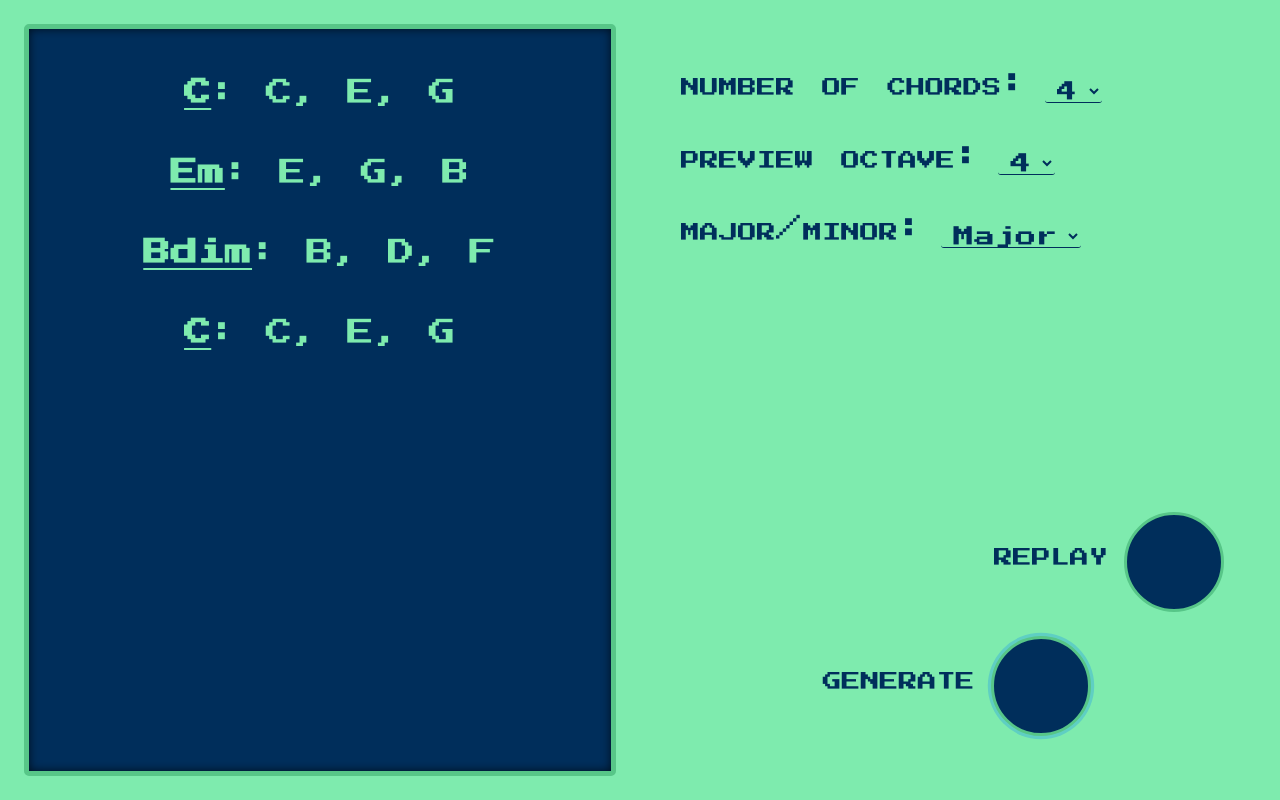
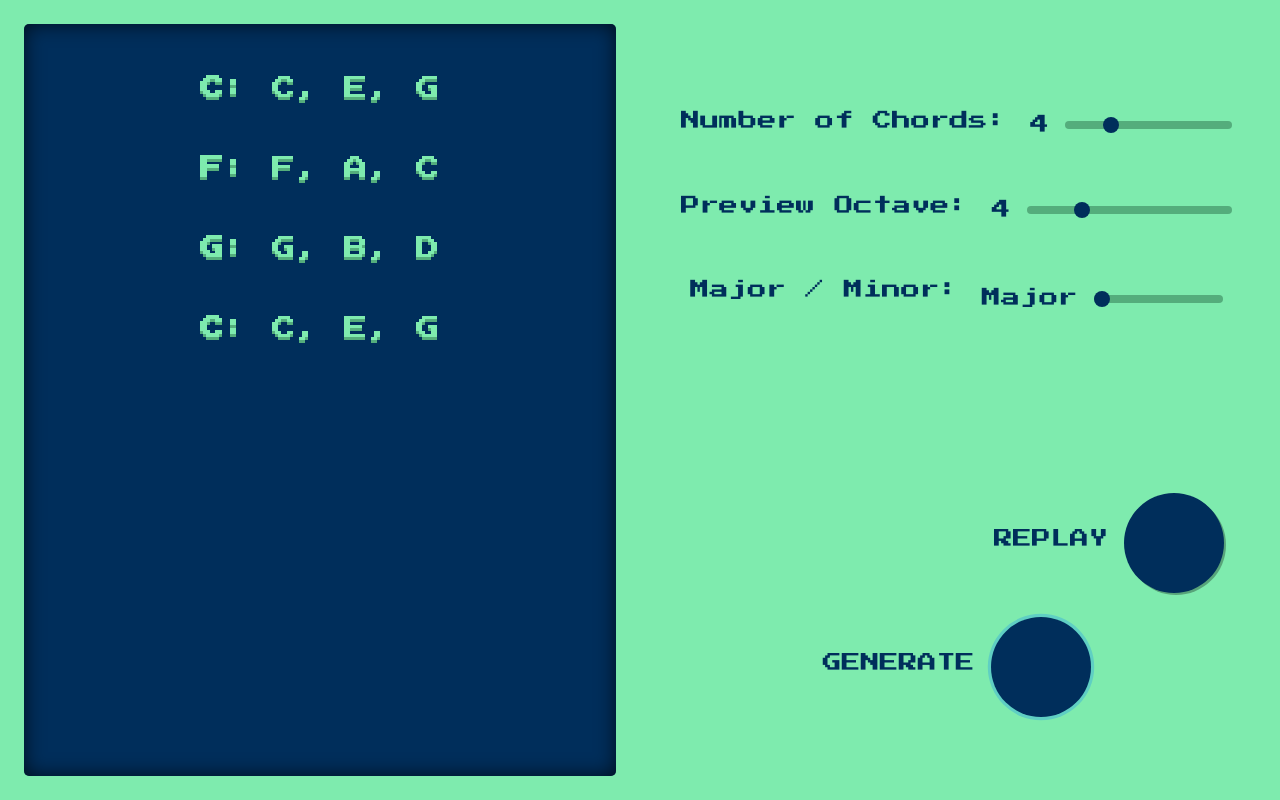
Before and after one commit to rynstwrt/ChordProgressionGenerator, a plain HTML site: page index.html in a window 1280 px wide. Both pictures are taken after a click on the button 1040 px from the left and 686 px from the top of the page. Drawn offline with Linux system fonts and the light colour scheme.

Commit message:
Change Selector to Ranges

```diff
--- a/index.html
+++ b/index.html
@@ -20,45 +20,51 @@
 			<!-- Inputs and Buttons-->
 			<div class='col-sm-6 col-md col-lg-6 flex-fill d-flex flex-column justify-content-center px-4 px-md-5'>
 				<!-- Number of Chords -->
-				<div class='row align-items-center'>
-					<div class='col-auto'><p>Number of Chords:</p></div>
-					<div class='col-auto'>
-						<select id='numchordsselector'>
-							<option>3</option>
-							<option selected>4</option>
-							<option>5</option>
-							<option>6</option>
-							<option>7</option>
-						</select>
+				<div class='row my-1 my-md-3 my-lg-4'>
+					<div class='col-12'>
+						<div class='row'>
+							<div class='col-auto d-flex justify-content-center'>
+								<label for='numberofchordsrange'>Number of Chords:</label>
+							</div>
+							<div class='col d-flex justify-content-center align-items-center'>
+								<output id='numberofchordsoutput'>4</output>
+								<input type='range' class='custom-range ml-3' id='numberofchordsrange' min='3' max='7' value='4' data-thumbwidth='16'/>
+							</div>
+						</div>
 					</div>
 				</div>
 				<!-- Octave -->
-				<div class='row align-items-center mt-lg-3'>
-					<div class='col-auto'><p>Preview Octave:</p></div>
-					<div class='col-auto'>
-						<select id='octaveselector'>
-							<option>2</option>
-	                        <option>3</option>
-	                        <option selected>4</option>
-	                        <option>5</option>
-	                        <option>6</option>
-						</select>
+				<div class='row my-1 my-md-3 my-lg-4'>
+					<div class='col-12'>
+						<div class='row'>
+							<div class='col-auto d-flex justify-content-center'>
+								<label for='octaverange'>Preview Octave:</label>
+							</div>
+							<div class='col d-flex justify-content-center align-items-center'>
+								<output id='octaveoutput'>4</output>
+								<input type='range' class='custom-range ml-3' id='octaverange' min='3' max='7' value='4' />
+							</div>
+						</div>
 					</div>
 				</div>
 				<!-- Major / Minor -->
-				<div class='row align-items-center mt-lg-3'>
-					<div class='col-auto'><p>Major/Minor:</p></div>
-					<div class='col-auto'>
-						<select id='majorminorselector'>
-							<option selected>Major</option>
-							<option>Minor</option>
-						</select>
+				<div class='row my-1 my-md-3 my-lg-4'>
+					<div class='col-12'>
+						<div class='row d-flex justify-content-center'>
+							<div class='col-auto col-lg-12 col-xl-auto d-flex justify-content-center'>
+								<label for='octaverange'>Major / Minor:</label>
+							</div>
+							<div class='col col-lg-7 col-xl-auto d-flex justify-content-center align-items-center mt-lg-2'>
+								<output id='majorminoroutput'>Major</output>
+								<input type='range' class='custom-range ml-3' id='majorminorrange' min='1' max='2' value='1' />
+							</div>
+						</div>
 					</div>
 				</div>
 				<!-- Spacer -->
 				<div id='spacer'></div>
 				<!-- Replay Button -->
-				<div class='row align-items-center mt-4 mt-sm-5 mr-sm-1 mr-md-0 pt-2'>
+				<div class='row align-items-center mt-4 mt-sm-5 mr-sm-0 mr-md-0 pt-2'>
 					<div class='col'></div>
 					<div class='col-auto'><p>Replay</p></div>
 					<div class='col-auto'>
@@ -66,7 +72,7 @@
 					</div>
 				</div>
 				<!-- Generate Button -->
-				<div class='row mr-1 align-items-center mr-sm-3 mr-md-0 mr-lg-5 mt-md-4'>
+				<div class='row mr-1 align-items-center mr-sm-5 mr-md-0 mr-lg-5 mt-sm-3 mt-md-4 mb-md-4 mb-xl-0'>
 					<div class='col col-lg-0'></div>
 					<div class='col-auto'><p>Generate</p></div>
 					<div class='col-auto'>
--- a/main.js
+++ b/main.js
@@ -260,25 +260,25 @@ async function makeTones(progression, octave)
 
 function generate(isRepeat)
 {
-	const numChords = $('#numchordsselector')[0].value;
-	const previewOctave = $('#octaveselector')[0].value;
-	const majorOrMinor = $('#majorminorselector')[0].value;
-	const progression = getProgression(isRepeat, numChords, (majorOrMinor === 'Major'));
+	const numChords = $('#numberofchordsrange').val();
+	const previewOctave = $('#octaverange').val();
+	const majorOrMinor = $('#majorminorrange').val();
+	const progression = getProgression(isRepeat, numChords, (majorOrMinor == 1));
 
 	let text = '';
 	for (let i = 0; i < progression.length; ++i)
 	{
 		const chord = progression[i];
-		text += '<strong><u>';
+		text += '<strong>';
 		text += chord.name;
-		text += '</u></strong>';
+		text += '</strong>';
 		text += ': ';
 		text += chord.notes.join(', ');
 		text += '\r\n';
 	}
 	$('#viewbox h1').html(text);
 
-	//makeTones(progression, previewOctave);
+	makeTones(progression, previewOctave);
 }
 
 $('#generatebutton').click(async () =>
@@ -297,7 +297,26 @@ $('#replaybutton').click(async () =>
 	generate(true);
 });
 
-$(document).ready(() =>
+$('#numberofchordsrange').on('input', () =>
 {
-	generate(false);
+	const range = $('#numberofchordsrange');
+	const value = range.val();
+	const output = $('#numberofchordsoutput');
+	output.text(value);
 });
+
+$('#octaverange').on('input', () =>
+{
+	const range = $('#octaverange');
+	const value = range.val();
+	const output = $('#octaveoutput');
+	output.text(value);
+});
+
+$('#majorminorrange').on('input', () =>
+{
+	const range = $('#majorminorrange');
+	const value = (range.val() == 1) ? 'Major' : 'Minor';
+	const output = $('#majorminoroutput');
+	output.text(value);
+});
--- a/main.scss
+++ b/main.scss
@@ -1,12 +1,13 @@
 $backgroundcolor: #002e5b;
 $maincolor: #7eebae;
-$accentcolor: #57c688;
+$accentcolor: #54ad7c;
 
 body
 {
 	background-color: $maincolor;
 	color: $backgroundcolor;
 	font-family: 'Press Start 2P', cursive;
+	box-sizing: border-box;
 }
 
 p
@@ -16,27 +17,66 @@ p
 	font-variant: small-caps;
 }
 
-select
+label
 {
-	background-color: transparent !important;
-	color: $backgroundcolor !important;
-	padding: 0 .5rem;
-	border: 0 !important;
-	border-bottom: 1px solid $backgroundcolor !important;
-	border-radius: 3px !important;
-	font-size: .8rem;
+	font-size: .7rem;
+}
 
-	option
+output
+{
+	font-size: .7rem;
+}
+
+input[type='range']
+{
+	vertical-align: middle;
+
+	&::-webkit-slider-runnable-track
 	{
-		background-color: $maincolor;
-		color: $backgroundcolor;
-		font-size: 1rem;
+		background-color: $accentcolor;
+	}
+
+	&::-moz-range-progress
+	{
+		background-color: $accentcolor;
+	}
+
+	&::-moz-range-track
+	{
+		background-color: $accentcolor;
+	}
+
+	&::-ms-fill-lower
+	{
+		background-color: $accentcolor;
+	}
+
+	&::-ms-fill-upper
+	{
+		background-color: $accentcolor;
+	}
+
+	&::-webkit-slider-thumb
+	{
+		background-color: $backgroundcolor;
+		width: 16px;
+	}
+
+	&::-moz-range-thumb
+	{
+		background-color: $backgroundcolor;
+	}
+
+	&::-ms-thumb
+	{
+		background-color: $backgroundcolor;
 	}
 }
 
-.col-auto
+.form-group
 {
-	padding: 0 .5rem;
+	display: flex;
+	flex-direction: column;
 }
 
 .btn
@@ -46,15 +86,20 @@ select
 	$size: 55px;
 	width: $size;
 	height: $size;
-	border: 3px solid $accentcolor;
 	border-radius: 50%;
+	box-shadow: 2px 2px 0 0 rgba(0, 0, 0, .3);
+	transition: box-shadow .3s;
+
+	&:active
+	{
+		box-shadow: 0px 0px 10px 0 rgba(0, 0, 0, .5);
+	}
 }
 
 #viewbox
 {
 	background-color: $backgroundcolor;
 	color: $maincolor;
-	border: 5px solid $accentcolor;
 	border-radius: 5px;
 	box-shadow: inset 0 0 10px 0 rgba(0, 0, 0, .7);
 	overflow-y: scroll;
@@ -70,19 +115,14 @@ select
 	h1
 	{
 		white-space: pre;
-		font-size: 1.1rem;
+		font-size: 1rem;
 		line-height: 3rem;
+		text-shadow: 0 2px $accentcolor;
 	}
 }
 
 @media (min-width: 576px) // landscape phones (sm)
 {
-
-	select
-	{
-		font-size: .7rem;
-	}
-
 	#viewbox-container
 	{
 		min-height: 100% !important;
@@ -107,7 +147,12 @@ select
 		font-size: 1.6rem;
 	}
 
-	select
+	label
+	{
+		font-size: 1.2rem;
+	}
+
+	output
 	{
 		font-size: 1.2rem;
 	}
@@ -131,10 +176,13 @@ select
 
 		#viewbox
 		{
+			box-shadow: inset 0 0 20px 0 rgba(0, 0, 0, .7);
+
 			h1
 			{
 				font-size: 2.2rem;
 				line-height: 6rem;
+				text-shadow: 0 3px $accentcolor;
 			}
 		}
 	}
@@ -146,11 +194,6 @@ select
 	p
 	{
 		font-size: 1.7rem;
-	}
-
-	select
-	{
-		font-size: 1.3rem;
 	}
 
 	.col-auto
@@ -174,7 +217,7 @@ select
 		{
 			h1
 			{
-				font-size: 1.7rem;
+				font-size: 1.5rem;
 				line-height: 5rem;
 			}
 		}
@@ -183,7 +226,7 @@ select
 	#spacer
 	{
 		width: 100%;
-		height: 190px;
+		height: 100px;
 	}
 }
 
@@ -194,30 +237,33 @@ select
 		font-size: 3rem;
 	}
 
-	select
+	#spacer
 	{
-		font-size: 2.75rem;
+		height: 400px;
 	}
 
-	#spacer
+	#viewbox
 	{
-		height: 240px;
-	}
-
-	#viewbox-container
-	{
-		#viewbox
+		h1
 		{
-			h1
-			{
-				font-size: 4.5rem;
-			}
+			font-size: 2.3rem !important;
+			line-height: 6rem !important;
 		}
 	}
 }
 
 @media (min-width: 1540px) // larger desktops
 {
+	label
+	{
+		font-size: 1.8rem;
+	}
+
+	output
+	{
+		font-size: 1.8rem;
+	}
+
 	#spacer
 	{
 		height: 400px;
@@ -227,22 +273,9 @@ select
 @media (min-width: 1800px) // even larger desktops
 {
 
-	select
+	label
 	{
-		font-size: 2.4rem;
-		border-width: 2px !important;
-	}
-
-	.col-auto
-	{
-		padding: 0 1.5rem;
-	}
-
-	.btn
-	{
-		$size: 150px;
-		width: $size;
-		height: $size;
+		font-size: 2rem;
 	}
 
 	#spacer
@@ -250,15 +283,12 @@ select
 		height: 350px;
 	}
 
-	#viewbox-container
+	#viewbox
 	{
-		#viewbox
+		h1
 		{
-			h1
-			{
-				font-size: 3rem;
-				line-height: 9rem;
-			}
+			font-size: 3.2rem !important;
+			line-height: 8.5rem !important;
 		}
 	}
 }
```
Also changed, not shown: main.min.css.
